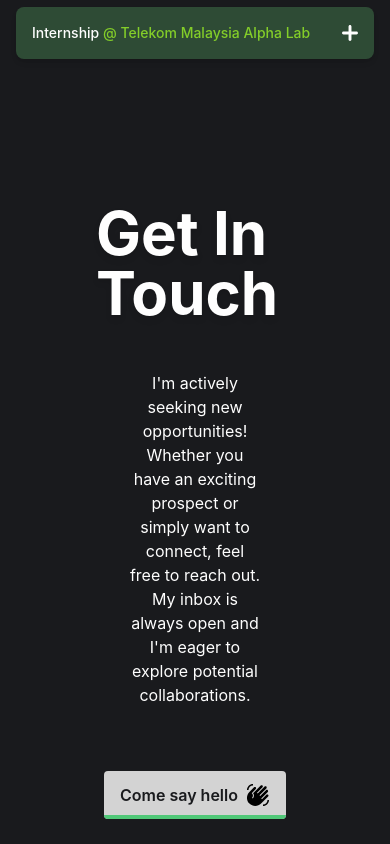
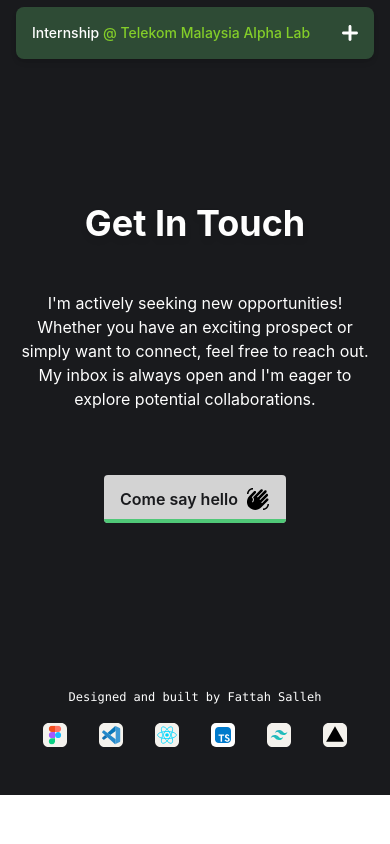
Before and after one commit to FattahSalleh/fattahsalleh.github.io, a React (Create React App) app: page / in a window 390 px wide. Shown: the part 4820-5664 px from the top of the page. After the commit the page ends 5615 px from the top, so only its background shows below. Built offline with nearby package versions, Linux system fonts and the light colour scheme.

Commit message:
style: style ContactSection for mobile view

```diff
--- a/src/components/Contact/ContactSection.tsx
+++ b/src/components/Contact/ContactSection.tsx
@@ -8,14 +8,14 @@ export default function ContactSection() {
 	return (
 		<>
 			<section
-				className="max-w-full w-full px-24 md:px-32 py-16"
+				className="max-w-full w-full px-4 md:px-24 md:px-32 py-16"
 				id="contactSection"
 			>
 				<div className="flex flex-col items-center">
-					<p className="font-bold h-full text-6xl drop-shadow-md mb-12">
+					<p className="font-bold h-full text-4xl md:text-6xl drop-shadow-md mb-12">
 						Get In Touch
 					</p>
-					<p className="w-4/6 text-center">
+					<p className="w-full md:w-4/6 text-center">
 						I'm actively seeking new opportunities! Whether you have
 						an exciting prospect or simply want to connect, feel
 						free to reach out. My inbox is always open and I'm eager
```
